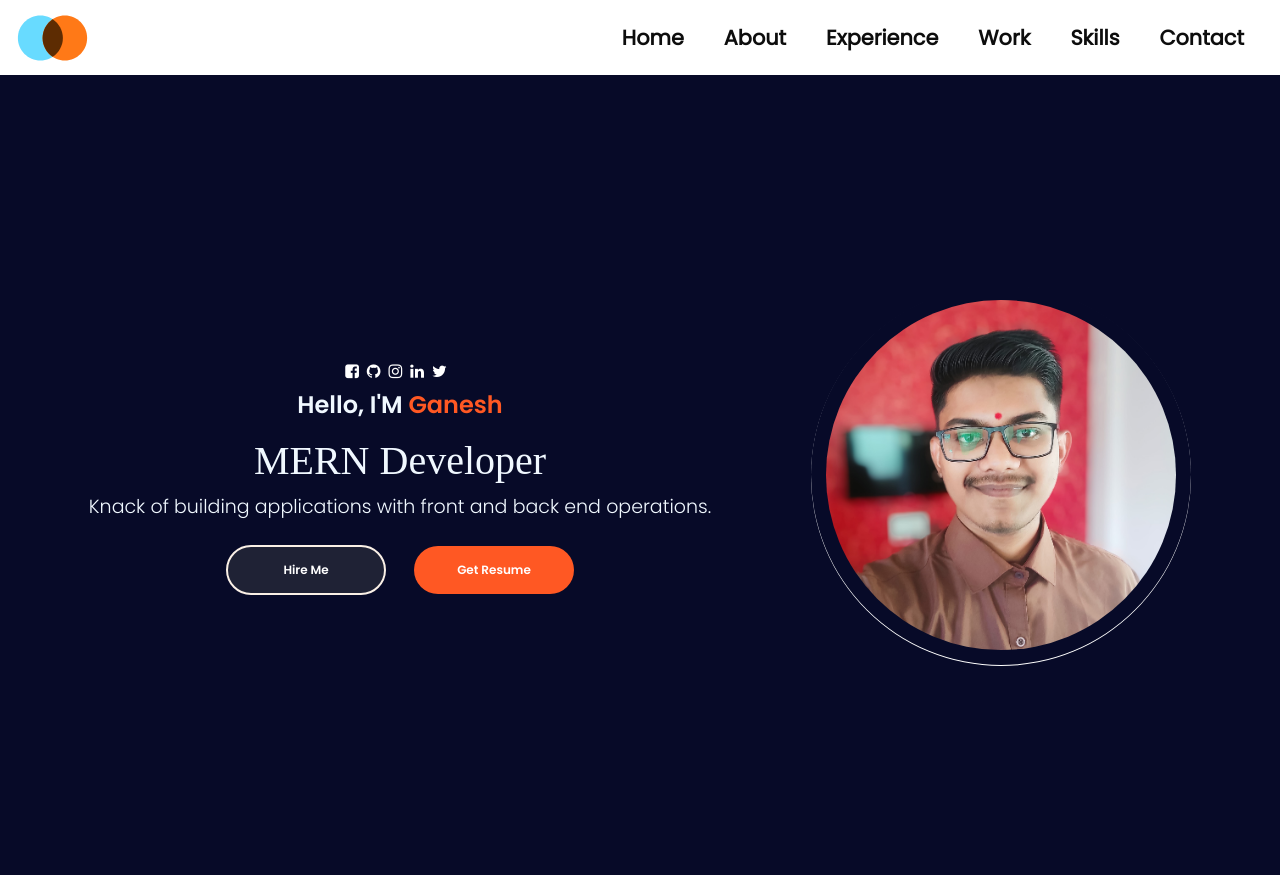
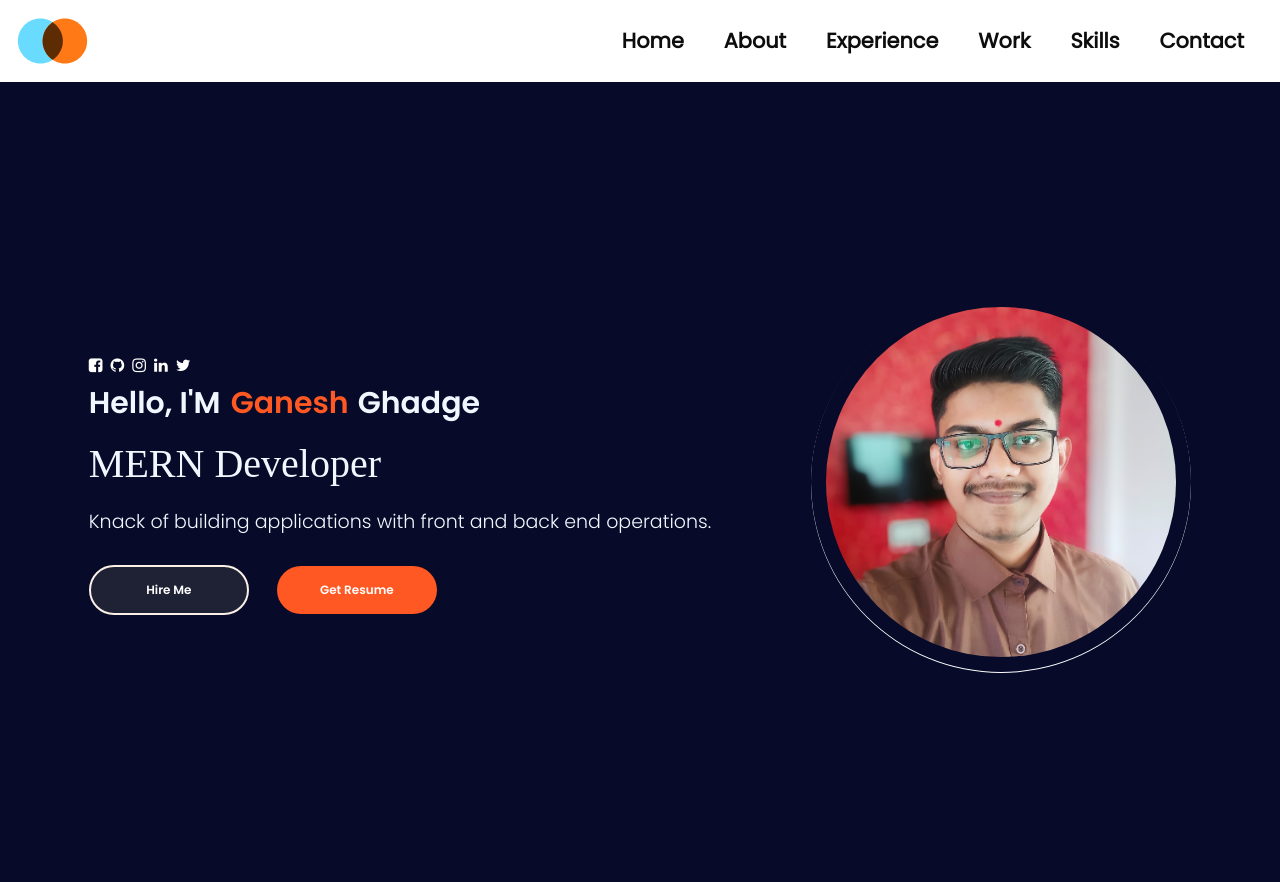
Before and after one commit to ganraj21/Portfolio-Web-Application, a React (Create React App) app: page / in a window 1280 px wide. Built offline with nearby package versions, Linux system fonts and the light colour scheme; a web font is replaced by a local one.

Commit message:
front page

```diff
--- a/src/components/Frontpage.css
+++ b/src/components/Frontpage.css
@@ -232,9 +232,6 @@ body ::-webkit-scrollbar-thumb {
   transition: all 0.8s ease;
 }
 
-/* .........
- */
-
 .profile-container {
   display: flex;
   align-items: center;
@@ -255,7 +252,7 @@ body ::-webkit-scrollbar-thumb {
   display: flex;
   height: 100vh;
   min-height: -moz-fit-content;
-  text-align: center;
+  text-align: left;
   color: aliceblue;
 }
 .profile-details-name {
@@ -273,9 +270,12 @@ body ::-webkit-scrollbar-thumb {
 }
 .primary-text {
   color: (--white);
+  font-size: 30px;
 }
 .highlighted-text {
   color: var(--dark-orange);
+  margin-right: 9px;
+  margin-left: 3px;
 }
 .profile-role-tagline {
   font-size: 19px;
@@ -321,11 +321,15 @@ body ::-webkit-scrollbar-thumb {
 .colz .colz-icon i:hover {
   transform: scale(1.5);
 }
-@media screen and (min-width: 480px) {
+@media screen and (max-width: 480px) {
+  #navbar {
+    display: none;
+  }
   .profile-deails {
     margin-top: 12px;
     display: flex;
     flex-direction: column;
+    justify-content: center;
   }
 }
 @media screen and (max-width: 1110px) {
@@ -356,17 +360,26 @@ body ::-webkit-scrollbar-thumb {
   .profile-picture {
     margin: 0 !important;
   }
+  .profile-container {
+    width: 100%;
+  }
   .profile-parent {
     flex-direction: column-reverse;
     margin: 40px 0 0 0;
     width: 90%;
+    justify-content: center;
+    text-align: center;
   }
   .profile-options {
     display: flex;
     justify-content: space-between;
   }
   .profile-deails {
+    display: flex;
+    margin-top: 15px;
     margin: 25px 0 0;
+    justify-content: center;
+    text-align: center;
   }
 
   .profile-options .highlighted-btn {
--- a/src/components/Frontpage.jsx
+++ b/src/components/Frontpage.jsx
@@ -29,6 +29,7 @@ function Frontpage() {
             <div className="profile-details-name">
               <span className="primary-text">
                 Hello, I'M <span className="highlighted-text">Ganesh</span>
+                Ghadge
               </span>
             </div>
             <div className="profile-details-role">
--- a/src/components/Navbar.css
+++ b/src/components/Navbar.css
@@ -20,7 +20,7 @@ body {
   align-content: center;
   justify-content: space-between;
   width: 100%;
-  height: 75px;
+  height: 82px;
 }
 .site-title {
   font-size: 2rem;
```
